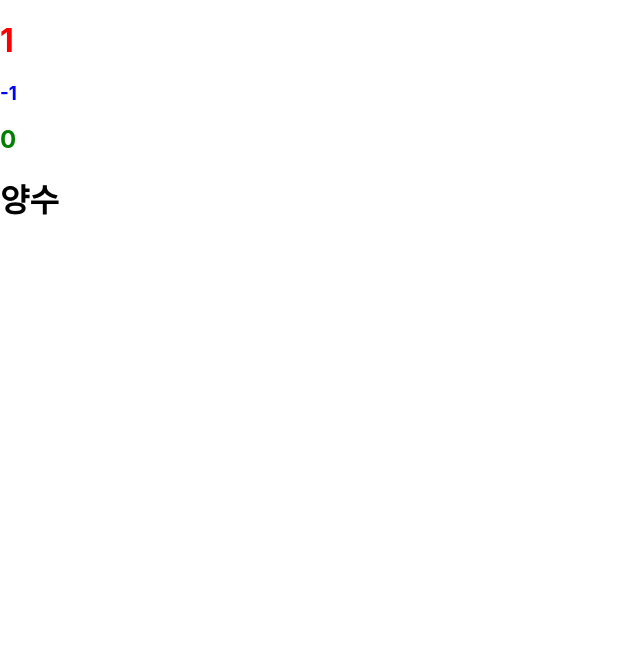
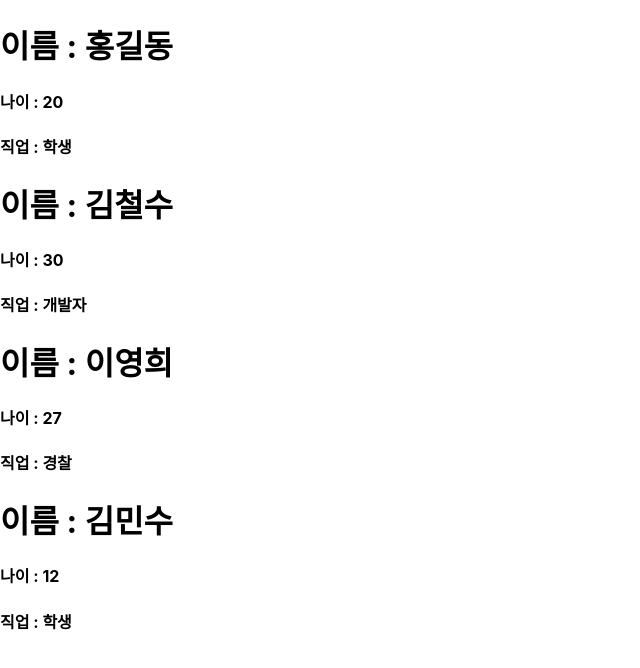
Before and after one commit to jojaehyeok99/react_20240403, a React (Create React App) app in the folder basic/: page / in a window 1280 px wide. Shown: the top 668 px of the page, without its empty margins (0-640 px from the left). Built offline with nearby package versions, Linux system fonts and the light colour scheme.

Commit message:
2024 - 04 - 05 react : 조건부 렌더링 - && 연산자, 삼항 연산자, 리스트 렌더링

```diff
--- a/basic/src/App.tsx
+++ b/basic/src/App.tsx
@@ -7,6 +7,7 @@ import CurlyBraces from './component/CurlyBraces';
 import Properties from './component_manage/Properties';
 import SignInContainer from './component_manage/example/SignInContainer';
 import ConditionalRendering from './component_manage/ConditionalRendering';
+import ListRendering from './component_manage/ListRendering';
 
 // JSX / TSX :
 // JSX (JavaScript XML) / TSX (TypeScript XML)
@@ -78,7 +79,8 @@ function App() {
       {/* <SignInContainer /> */}
       {/* <CurlyBraces /> */}
       {/* <Properties /> */}
-      < ConditionalRendering />
+      {/* < ConditionalRendering /> */}
+      <ListRendering />
       </div>
   );
 }
--- a/basic/src/component_manage/ConditionalRendering.tsx
+++ b/basic/src/component_manage/ConditionalRendering.tsx
@@ -2,7 +2,7 @@ import React from 'react'
 
 // 조건부 렌더링 :
 // - 상황(조건)에 따라서 결과를 다르게 렌더링하려 할때 사용
-// - if , && , ? : (삼항 연산) 을 사용하는 방법이 존재함
+// - if , && , ? : (삼항 연산자) 을 사용하는 방법이 존재함
 
 function IfComponent ({ number } : { number : number }) { //{ number : number} : 속성명 : 타입 -> interface를 만들지 않고 속명의 타입을 정하는 방법
   // if문을 이용한 조건부 렌더링
@@ -26,13 +26,32 @@ function IfComponent ({ number } : { number : number }) { //{ number : number} :
 
 function AndComponent ({ number } : { number : number }) {
   // && 연산자를 이용한 조건부 렌더링
-  // - JSX 내부(return 안)에서 상황(조건)에 따라 다른 렌더링을 하고 싶을 때 사용
+  // - JSX 내부(return 안)에서 상황(조건)에 따라 렌더링 여부를 결정하고 싶을 때 사용
 
   // ex) 만약 number가 양수면 '양수'를 렌더링
   // if (number > 0) return '양수'
+  // 양수가 아니면 '양수가 아님'을 렌더링
+  // if (number <= 0) return '양수가 아님'
+  // if (!(number >0)) return '양수가 아님'
+
   return (
     <h1>
       { number > 0 && '양수'}
+      { number <= 0 && '양수가 아님'}
+      { /*number <= 0 || '양수가 아님' -> OR 방식은 잘 사용안함*/}
+
+    </h1>
+  )
+}
+
+function ThreeTermComponent ({ number } : { number : number }) {
+  // 삼항 연산자(? :)를 이용한 조건부 렌더링
+  // - JSX 내부(return 안)에서 상황(조건)에 따라서 서로 다른 렌더링을 하고 싶을 때 사용
+
+  // ex) number가 양수면 '양수', 음수면 '음수', 0이면 '영'
+  return (
+    <h1>
+      {number > 0 ? '양수' : number < 0 ? '음수' : '영'}
     </h1>
   )
 }
@@ -46,6 +65,10 @@ export default function ConditionalRendering() {
 
       <AndComponent number={1} />
       <AndComponent number={0} />
+
+      <ThreeTermComponent number={1} />
+      <ThreeTermComponent number={-1} />
+      <ThreeTermComponent number={0} />
     </>
   )
 }
--- /dev/null
+++ b/basic/src/component_manage/ListRendering.tsx
@@ -0,0 +1,36 @@
+import React from 'react'
+
+// 리스트 렌더링 :
+// - JSX 내부에서 반복적으로 렌더링하는 요소에 대해 반복 처리
+// - JSX 안에서는 for 혹은 while과 같은 반복문을 사용할 수 없음
+// - 리스트의 각종 메서드를 활용
+
+interface Human {
+  name : string;
+  age : number;
+  job : string
+}
+
+
+function ListItem ({name, age, job} : Human) {
+
+
+  return (
+    <div>
+      <h1>이름 : {name}</h1>
+      <h4>나이 : {age}</h4>
+      <h4>직업 : {job}</h4>
+    </div>
+  )
+}
+
+export default function ListRendering() {
+  return (
+    <>
+      <ListItem name='홍길동' age = {20} job='학생' />
+      <ListItem name='김철수' age = {30} job='개발자' />
+      <ListItem name='이영희' age = {27} job='경찰' />
+      <ListItem name='김민수' age = {12} job='학생' />
+    </>
+  )
+}
--- a/basic/src/component_manage/example/InputBox.tsx
+++ b/basic/src/component_manage/example/InputBox.tsx
@@ -13,7 +13,8 @@ export default function InputBox({label, type, placeholder, buttonTitle} : Props
       <div className = "input-label label">{label}</div>
       <div className = "input-content-box">
         <input className = "input" type={type} placeholder={placeholder}/>
-        <div className = "input-disable-button">{buttonTitle}</div>
+        {/* && 연산자를 사용해 buttonTitle이 있으면 div 요소를 표시 아니면 표시 안함*/}
+        {buttonTitle && <div className = "input-disable-button">{buttonTitle}</div>}
       </div>
       <div className = "input-message"></div>
     </div>
--- a/basic/src/component_manage/example/SignInContainer.tsx
+++ b/basic/src/component_manage/example/SignInContainer.tsx
@@ -8,6 +8,9 @@ export default function SignInContainer() {
     <>
       <InputBox label='아이디' type='text' placeholder='아이디를 입력하세요.' buttonTitle='중복 확인'/>
       <InputBox label='비밀번호' type='password' placeholder='비밀번호를 입력하세요.'/>
+      <InputBox label='비밀번호 확인' type='password' placeholder='비밀번호를 입력하세요.'/>
+      <InputBox label='이메일' type='text' placeholder='이메일을 입력하세요.' buttonTitle= '이메일 인증'/>
+      <InputBox label='인증번호' type='text' placeholder='인증번호 4자리를 입력하세요.'  buttonTitle= '인증 확인'/>
     </>
   )
 }
```
